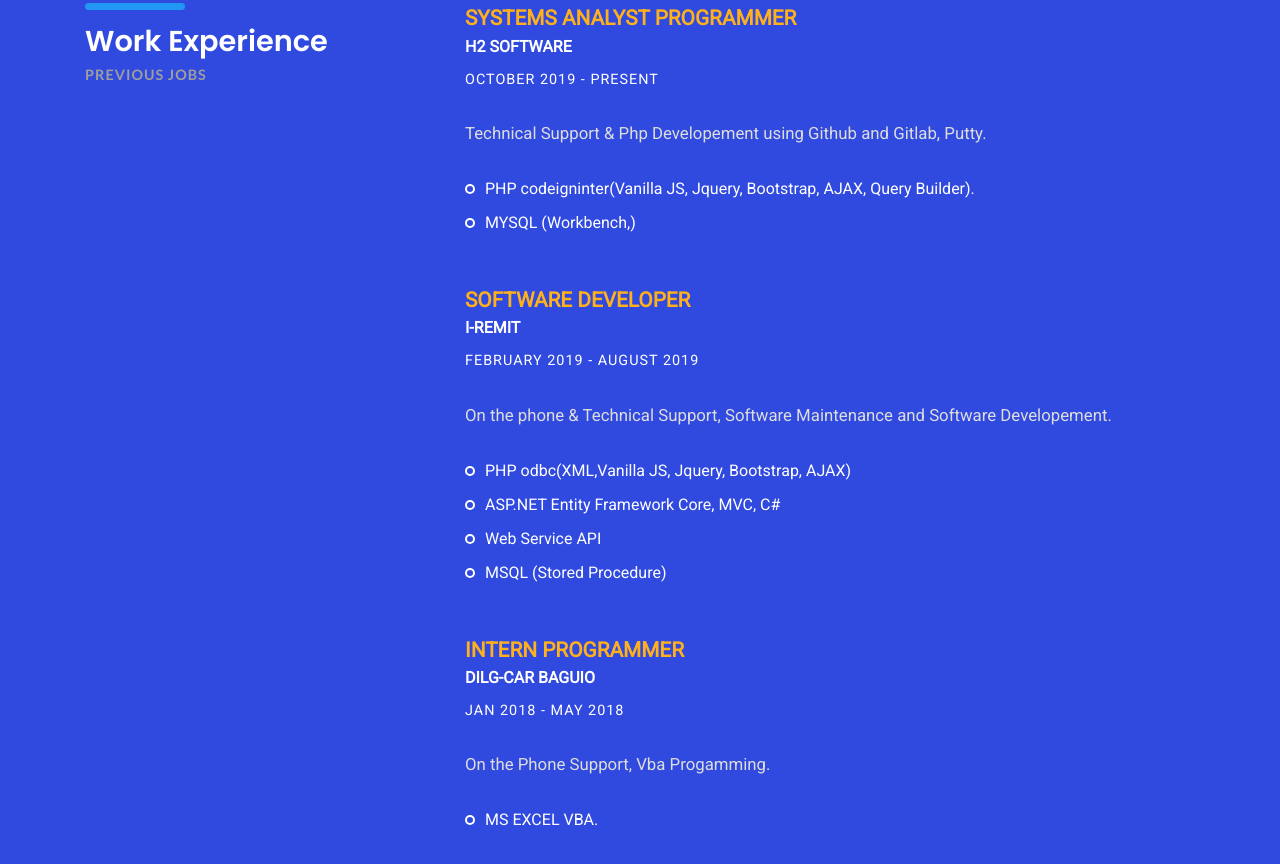
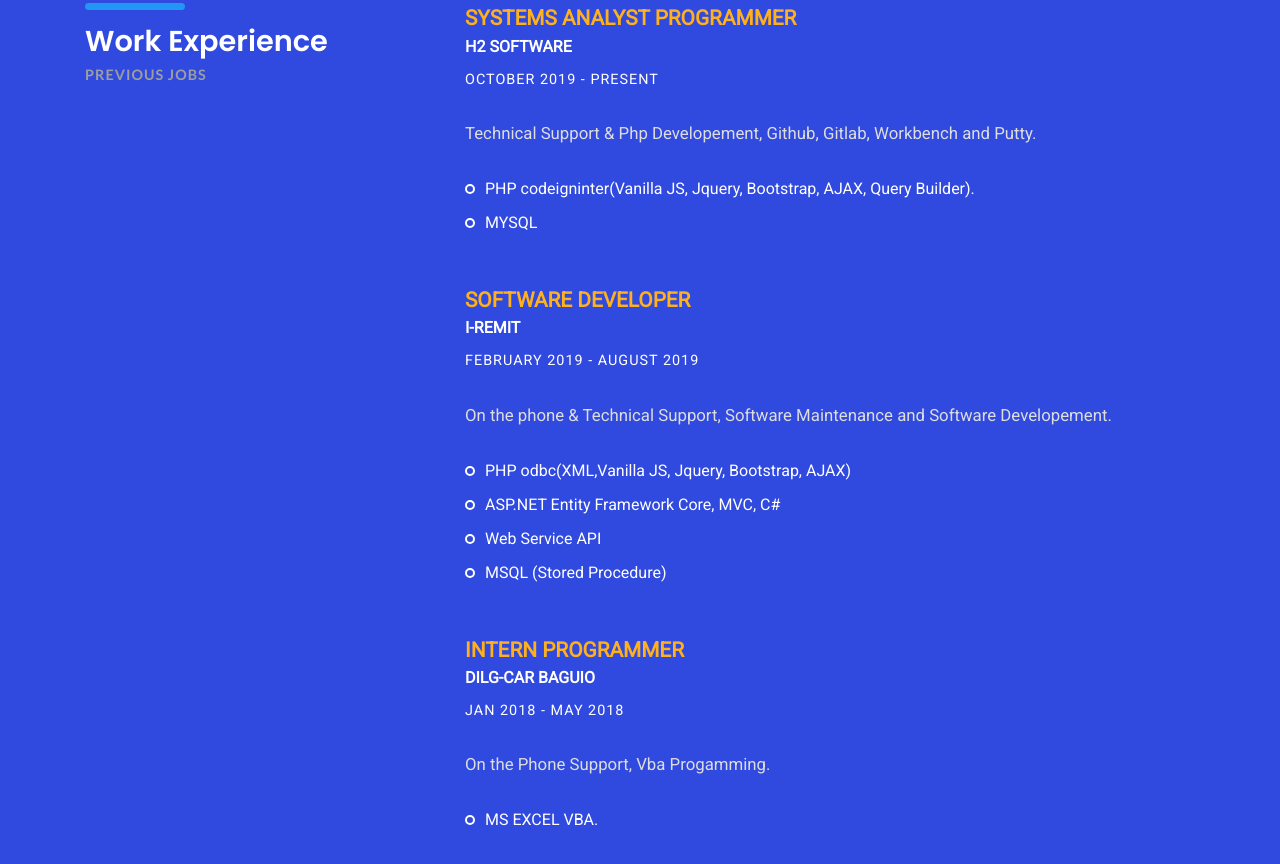
Before and after one commit to jimenez-carlo/portfolio, a plain HTML site: page index.html in a window 1280 px wide. Shown: the part 1560-2424 px from the top of the page. Drawn offline with Linux system fonts and the light colour scheme; files whose address does not match are found by name.

Commit message:
Update index.html

```diff
--- a/index.html
+++ b/index.html
@@ -184,10 +184,10 @@
 						<h4 class="font-yellow" data-aos="fade-right"><b>SYSTEMS ANALYST PROGRAMMER</b></h4>
 						<h5 class="" data-aos="fade-right"><b>H2 SOFTWARE</b></h5>
 						<h6 class="margin-t-10" data-aos="fade-right">OCTOBER 2019 - PRESENT</h6>
-						<p class="font-semi-white margin-tb-30" data-aos="fade-right">Technical Support & Php Developement using Github and Gitlab, Putty. </p>
+						<p class="font-semi-white margin-tb-30" data-aos="fade-right">Technical Support & Php Developement, Github, Gitlab, Workbench and Putty. </p>
 						<ul class="list margin-b-30">
 							<li data-aos="fade-right">PHP codeigninter(Vanilla JS, Jquery, Bootstrap, AJAX, Query Builder).</li>
-							<li data-aos="fade-right">MYSQL (Workbench,)</li>
+							<li data-aos="fade-right">MYSQL</li>
 						</ul>
 					</div><!-- experience -->
 
```
